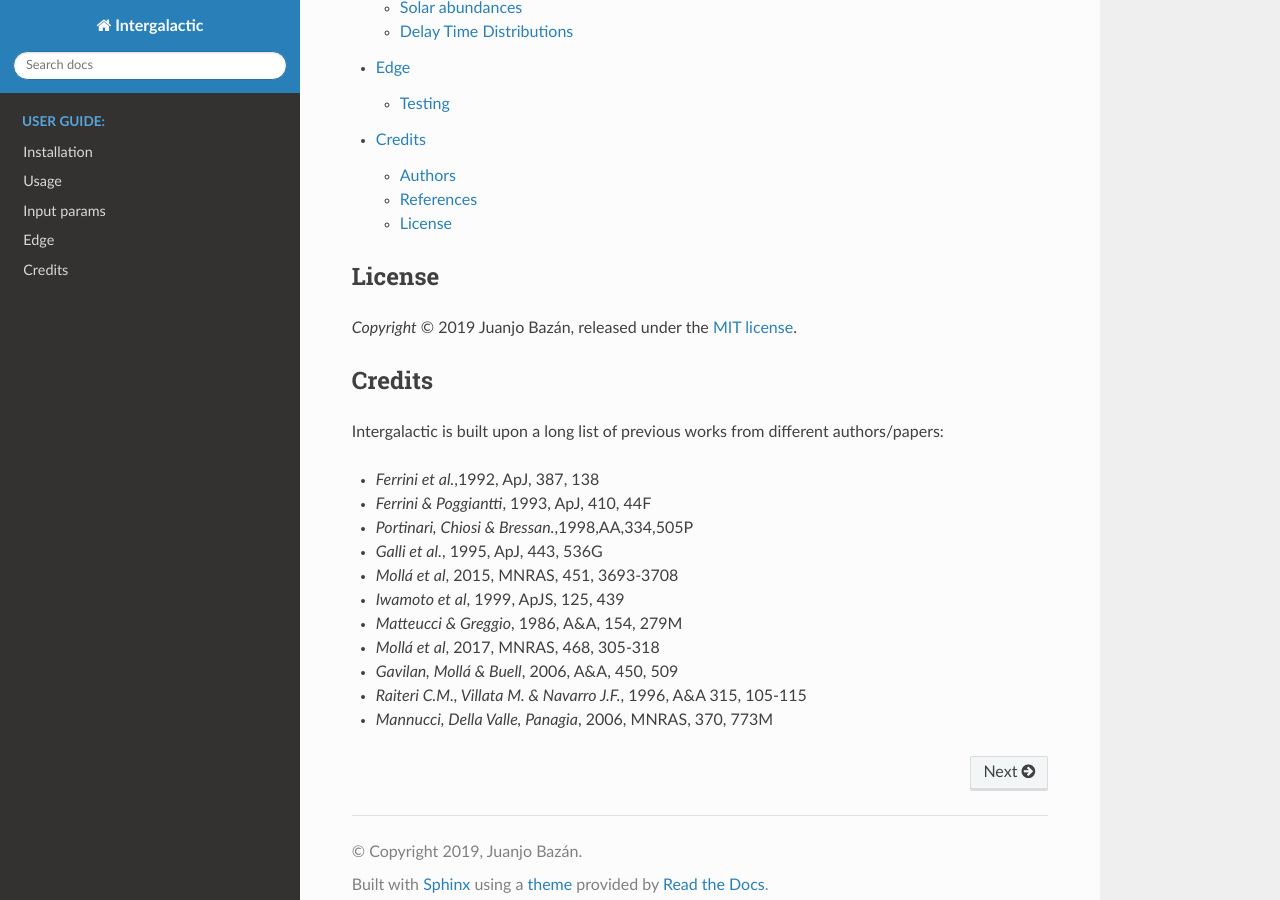
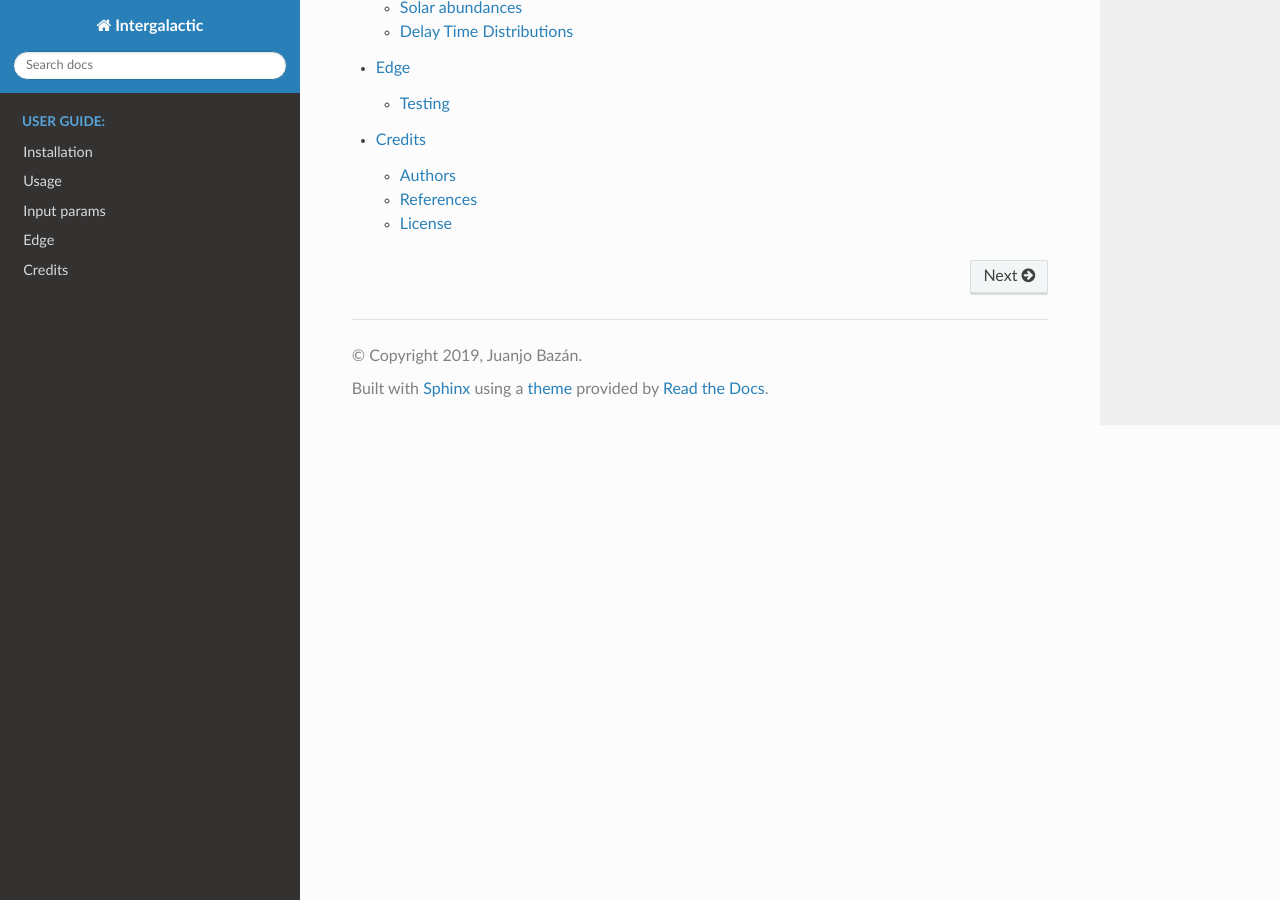
Before and after one commit to xuanxu/starmatrix, a Sphinx documentation site: the page built from docs/index.rst, in a window 1280 px wide and 900 px high, scrolled down 1086 px. Built offline with Sphinx 7.4.7 and the Read the Docs theme 2.0.0, drawn with Linux system fonts in a browser that asks for light colours.

Commit message:
remove duplication

```diff
--- a/docs/index.rst
+++ b/docs/index.rst
@@ -30,28 +30,3 @@ and rich neutrons isotopes (referred as ``n.r.`` in the code).
    input_params
    testing_edge
    credits
-
-
-License
-=======
-
-*Copyright* © 2019 Juanjo Bazán, released under the `MIT license`_.
-
-.. _`MIT license`: https://github.com/xuanxu/intergalactic/blob/master/LICENSE
-
-Credits
-=======
-
-Intergalactic is built upon a long list of previous works from different authors/papers:
-
-* *Ferrini et al.*,1992, ApJ, 387, 138
-* *Ferrini & Poggiantti*, 1993, ApJ, 410, 44F
-* *Portinari, Chiosi & Bressan.*,1998,AA,334,505P
-* *Galli et al.*, 1995, ApJ, 443, 536G
-* *Mollá et al*, 2015, MNRAS, 451, 3693-3708
-* *Iwamoto et al*, 1999, ApJS, 125, 439
-* *Matteucci & Greggio*, 1986, A&A, 154, 279M
-* *Mollá et al*, 2017, MNRAS, 468, 305-318
-* *Gavilan, Mollá & Buell*, 2006, A&A, 450, 509
-* *Raiteri C.M., Villata M. & Navarro J.F.*, 1996, A&A 315, 105-115
-* *Mannucci, Della Valle, Panagia*, 2006, MNRAS, 370, 773M
```
Also changed, not shown: docs/installation.rst (line endings or trailing spaces), docs/testing_edge.rst (line endings or trailing spaces).
